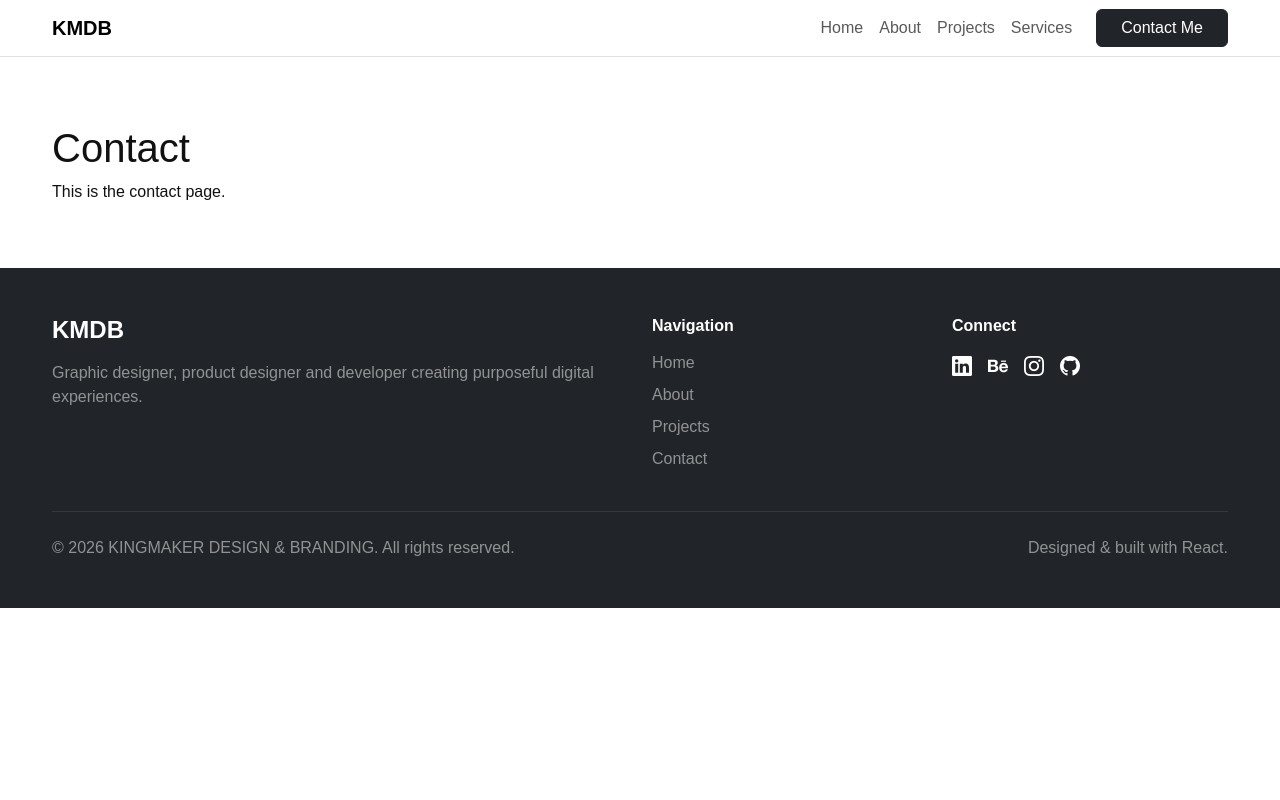
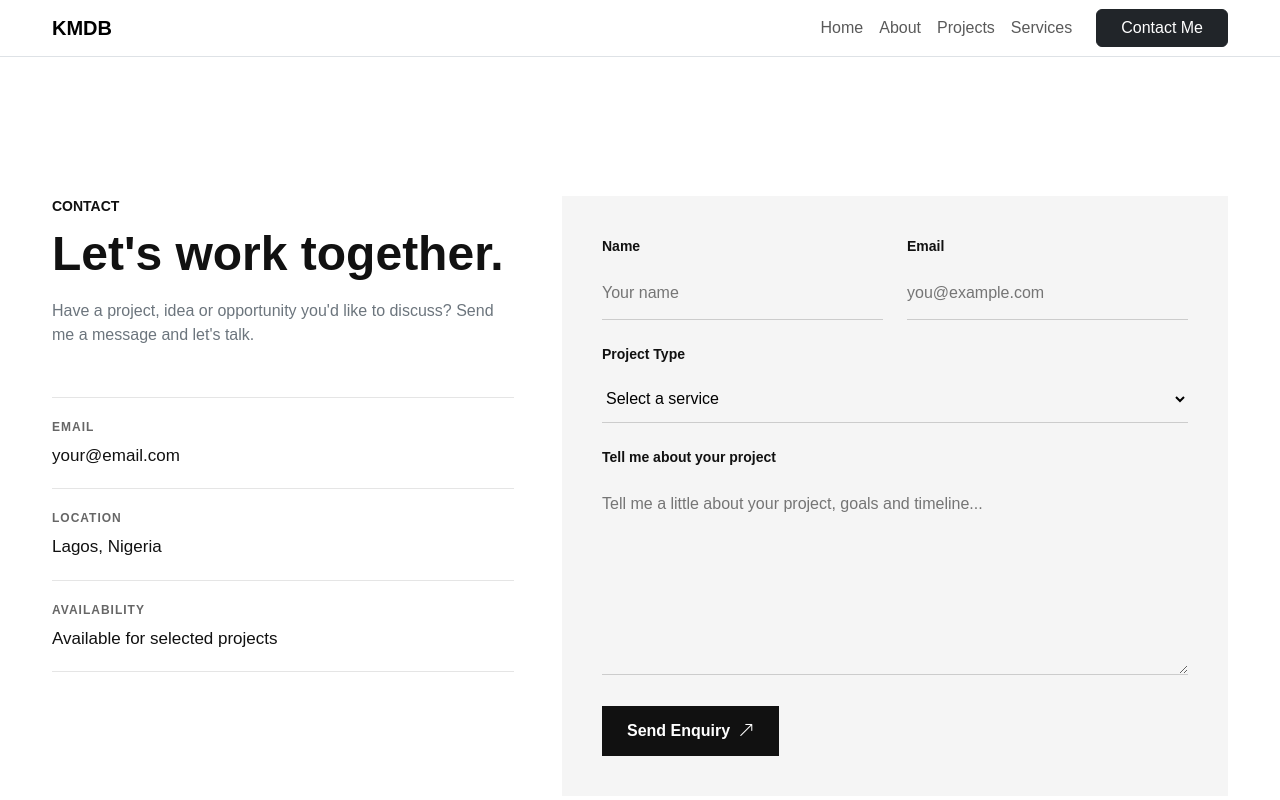
Before and after one commit to Perfected1/KMDB-Portfolio, a React (Vite) app: page /contact in a window 1280 px wide. Shown: the top 800 px of the page. Built offline with nearby package versions, Linux system fonts and the light colour scheme.

Commit message:
Build contact page

```diff
--- a/src/pages/Contact.jsx
+++ b/src/pages/Contact.jsx
@@ -1,9 +1,144 @@
+import SectionTitle from '../components/common/SectionTitle'
+
 function Contact() {
   return (
-    <div className="container py-5">
-      <h1>Contact</h1>
-      <p>This is the contact page.</p>
-    </div>
+    <section className="section contact-page">
+      <div className="container">
+
+        <div className="row g-5">
+
+          <div className="col-lg-5">
+
+            <SectionTitle
+              eyebrow="Contact"
+              title="Let's work together."
+              description="Have a project, idea or opportunity you'd like to discuss? Send me a message and let's talk."
+            />
+
+            <div className="contact-details">
+
+              <div className="contact-detail">
+                <span>Email</span>
+                <a href="mailto:your@email.com">
+                  your@email.com
+                </a>
+              </div>
+
+              <div className="contact-detail">
+                <span>Location</span>
+                <p>Lagos, Nigeria</p>
+              </div>
+
+              <div className="contact-detail">
+                <span>Availability</span>
+                <p>Available for selected projects</p>
+              </div>
+
+            </div>
+
+          </div>
+
+          <div className="col-lg-7">
+
+            <form className="contact-form">
+
+              <div className="row g-4">
+
+                <div className="col-md-6">
+                  <label htmlFor="name">
+                    Name
+                  </label>
+
+                  <input
+                    type="text"
+                    id="name"
+                    name="name"
+                    placeholder="Your name"
+                  />
+                </div>
+
+                <div className="col-md-6">
+                  <label htmlFor="email">
+                    Email
+                  </label>
+
+                  <input
+                    type="email"
+                    id="email"
+                    name="email"
+                    placeholder="you@example.com"
+                  />
+                </div>
+
+                <div className="col-12">
+                  <label htmlFor="project">
+                    Project Type
+                  </label>
+
+                  <select
+                    id="project"
+                    name="project"
+                    defaultValue=""
+                  >
+                    <option value="" disabled>
+                      Select a service
+                    </option>
+
+                    <option value="brand-identity">
+                      Brand Identity
+                    </option>
+
+                    <option value="graphic-design">
+                      Graphic Design
+                    </option>
+
+                    <option value="product-design">
+                      Product Design
+                    </option>
+
+                    <option value="web-development">
+                      Web Development
+                    </option>
+
+                    <option value="other">
+                      Other
+                    </option>
+                  </select>
+                </div>
+
+                <div className="col-12">
+                  <label htmlFor="message">
+                    Tell me about your project
+                  </label>
+
+                  <textarea
+                    id="message"
+                    name="message"
+                    rows="7"
+                    placeholder="Tell me a little about your project, goals and timeline..."
+                  ></textarea>
+                </div>
+
+                <div className="col-12">
+                  <button
+                    type="submit"
+                    className="btn-primary-custom"
+                  >
+                    Send Enquiry
+                    <i className="bi bi-arrow-up-right ms-2"></i>
+                  </button>
+                </div>
+
+              </div>
+
+            </form>
+
+          </div>
+
+        </div>
+
+      </div>
+    </section>
   )
 }
 
--- a/src/styles/global.css
+++ b/src/styles/global.css
@@ -200,3 +200,85 @@ a {
   color: var(--color-secondary);
   line-height: 1.7;
 }
+
+.contact-page {
+  padding-top: 120px;
+}
+
+.contact-details {
+  margin-top: 50px;
+  border-top: 1px solid var(--color-border);
+}
+
+.contact-detail {
+  padding: 20px 0;
+  border-bottom: 1px solid var(--color-border);
+}
+
+.contact-detail span {
+  display: block;
+  margin-bottom: 7px;
+
+  font-size: 12px;
+  font-weight: 600;
+  letter-spacing: 1px;
+  text-transform: uppercase;
+  color: var(--color-secondary);
+}
+
+.contact-detail p,
+.contact-detail a {
+  margin: 0;
+  font-size: 17px;
+}
+
+.contact-detail a:hover {
+  opacity: 0.6;
+}
+
+.contact-form {
+  padding: 40px;
+  background-color: var(--color-surface);
+}
+
+.contact-form label {
+  display: block;
+  margin-bottom: 10px;
+
+  font-size: 14px;
+  font-weight: 600;
+}
+
+.contact-form input,
+.contact-form select,
+.contact-form textarea {
+  width: 100%;
+  padding: 14px 0;
+
+  background: transparent;
+
+  border: none;
+  border-bottom: 1px solid #cccccc;
+  border-radius: 0;
+
+  outline: none;
+
+  font-family: inherit;
+  font-size: 16px;
+}
+
+.contact-form input:focus,
+.contact-form select:focus,
+.contact-form textarea:focus {
+  border-bottom-color: var(--color-primary);
+}
+
+.contact-form textarea {
+  resize: vertical;
+}
+
+@media (max-width: 768px) {
+  .contact-form {
+    padding: 25px;
+  }
+}
```
